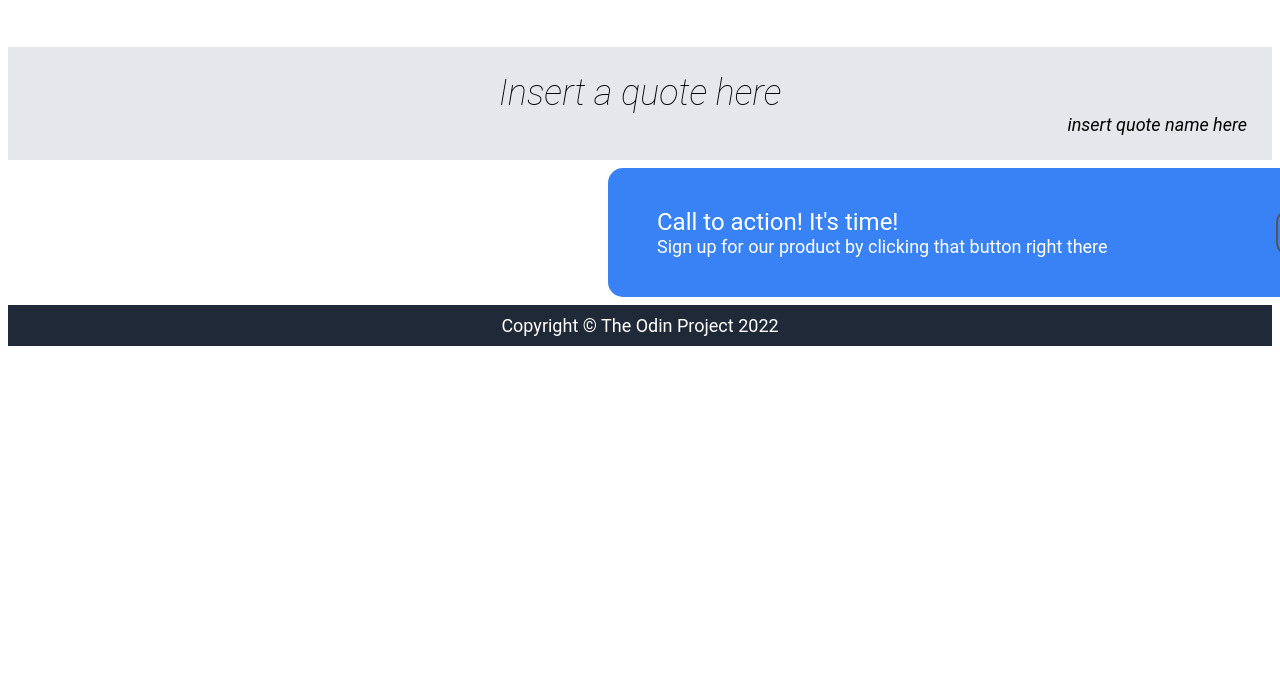
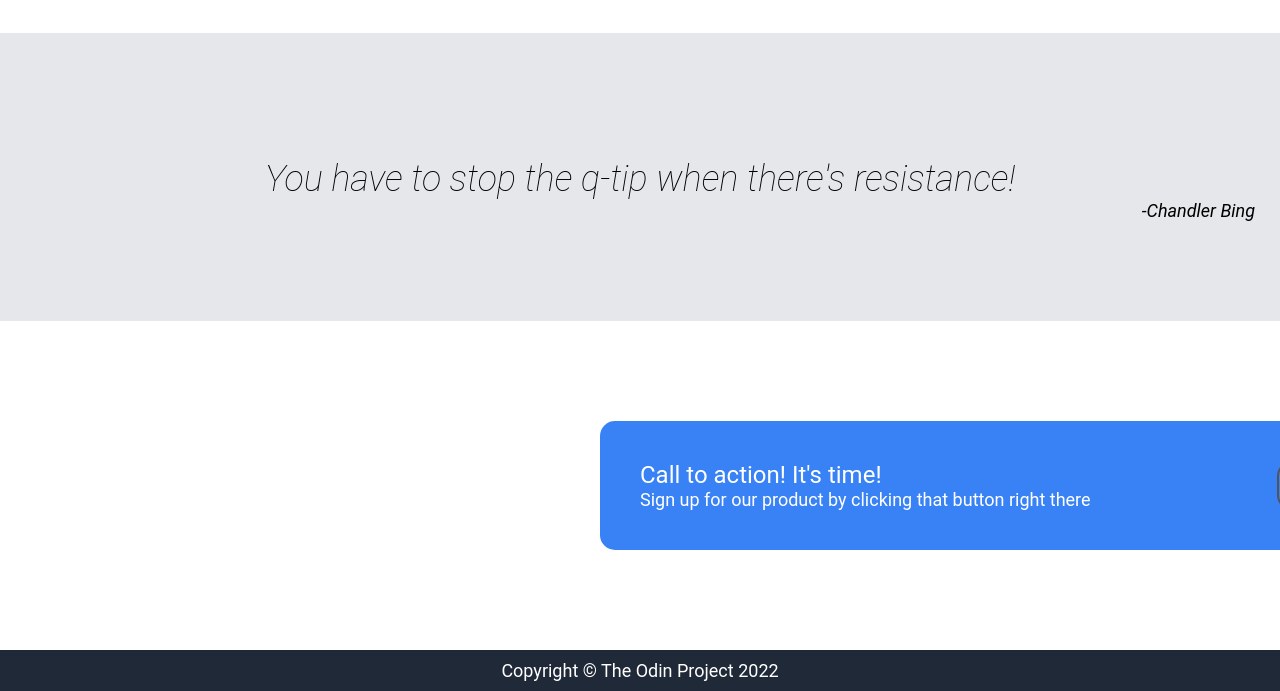
Before and after one commit to joshuaobare/landing-page, a plain HTML site: page index.html in a window 1280 px wide. Shown: the part 831-1522 px from the top of the page. Before the commit the page ends 1177 px from the top, so only its background shows below. Drawn offline with Linux system fonts and the light colour scheme.

Commit message:
Fixed body margin

```diff
--- a/index.html
+++ b/index.html
@@ -50,8 +50,8 @@
     </div>
 
     <div class="quote">
-        <div class="qt">Insert a quote here</div>
-        <div class="qter">insert quote name here</div>
+        <div class="qt">You have to stop the q-tip when there's resistance!</div>
+        <div class="qter">-Chandler Bing</div>
     </div>
 
     <div class="prefooter">
--- a/style.css
+++ b/style.css
@@ -9,7 +9,7 @@ h1 {
 
 
 body {
-
+    margin:0px;
     font-family: Roboto, sans-serif;
     height: 100vh;
 }
@@ -74,7 +74,7 @@ ul {
 
 .info {
     text-align: center;
-    width: 500px;
+    width: 200px;
 }
 button {
     background-color: #3882F6;
@@ -115,28 +115,31 @@ p, .text, .su {
     font-size: 36px;
     font-weight: 100;
     text-align: center;
+    margin-top: 100px;
 }
 .qter {
     text-align: right;
     font-size:18px;
+    margin-bottom: 75px;
 }
 
 .prefooter {
     border-radius: 15px;
     background-color: #3882F6;
     color: white;
-    margin:8px;
+    margin:100px;
     padding: 40px;
     width:700px;
     justify-content: space-between;
     margin-left: 600px;
+    margin-top:100px;
 
 }
 
 .rtext {
     display: flex;
     gap:150px;
-    justify-content: space-around;
+    justify-content: space-between;
 
 }
 
```
